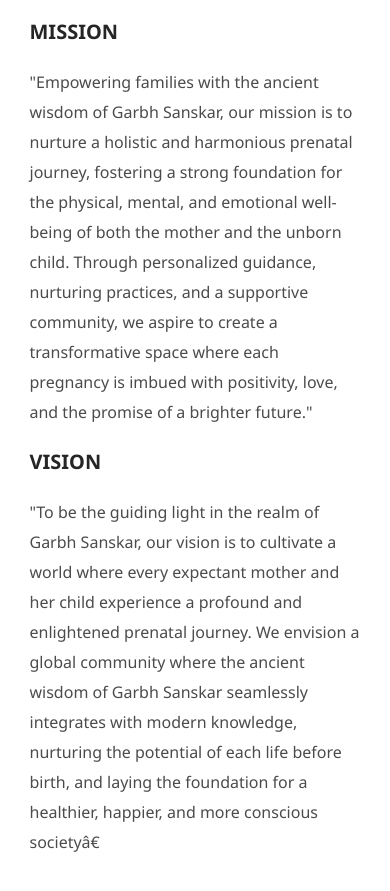
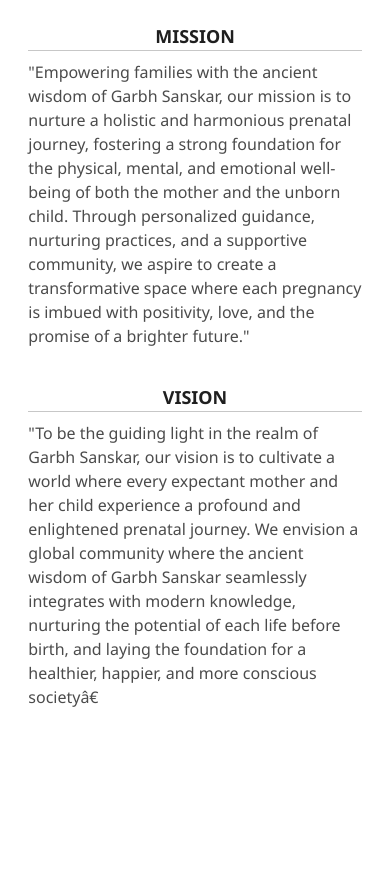
Before and after one commit to Nithesh7708/5_element, a plain HTML site: page services/garbhsanskar.html in a window 390 px wide. Shown: the part 2974-3865 px from the top of the page. After the commit the page ends 3729 px from the top, so only its background shows below. Drawn offline with nearby package versions, Linux system fonts and the light colour scheme.

Commit message:
change style sheet

```diff
--- a/css/garbhsanskar.css
+++ b/css/garbhsanskar.css
@@ -304,7 +304,9 @@ main {
     display: flex;
     flex-direction: column;
     align-items: center;
+    justify-content: center;
     margin: 20px 0px;
+
 }
 
 .garbhsankar_container .head {
@@ -342,8 +344,9 @@ main {
     margin: 30px 0px;
     width: 100%;
     height: auto;
+    flex-direction: column;
     display: flex;
-    justify-content: flex-start;
+    align-items: center;
 }
 
 .garbhsankar_container .main_content ul {
@@ -367,9 +370,70 @@ main {
     margin-top: 6px;
     list-style: square;
 }
+.garbhsankar_container  .line_table{
+    width: 12px;
+    height: 200px;
+    margin: 10px 0px;
+    background-color: #e2e1e1;
+}
+.garbhsankar_container .content_table{
+    width: 95%;
+    gap: 20px;
+    display: flex;
+    align-items: center;
+    justify-content: center;
+}
+.garbhsankar_container .content_table .head{
+    position: relative;
+width: 100%;
+display: flex;
+justify-content: center;
+}
+.garbhsankar_container .content_table .head::before{
+    content: '';
+    width: 100%;
+    height: 1px;
+    position: absolute;
+    left: 0;
+    top: 100%;
+    background: #c7c7c7;
 
+}
+.garbhsankar_container .content_table .head {
+    font-size: 24px;
+    font-weight: bold;
+    color: #1f1f1f;
+}
+.garbhsankar_container .content_table .text{
+    margin: 10px 0px;
+    font-size: 16px;
+    color: #4b4b4b;
+}
 /* Styles for small screens (up to 576px) */
 @media (max-width: 576px) {
+    .garbhsankar_container  .line_table{
+        display: none;
+    }
+    .garbhsankar_container .content_table{
+        width: 95%;
+        gap: 20px;
+        display: flex;
+        flex-direction: column;
+        align-items: center;
+        justify-content: center;
+    }
+
+    .garbhsankar_container .content_table .head {
+        font-size: 18px;
+        font-weight: bold;
+        color: #1f1f1f;
+    }
+    .garbhsankar_container .content_table .text{
+        margin: 10px 0px;
+        font-size: 16px;
+        color: #4b4b4b;
+
+    }
     .garbhsankar_container {
         width: 100%;
 
--- a/services/garbhsanskar.html
+++ b/services/garbhsanskar.html
@@ -145,8 +145,12 @@
                     beunity er outcomes for both mother and baby. It emphasizes
                     personalized care, recognizing the uniqueness of each
                     pregnancy.</li>
-                <li class="sub_head">MISSION</li>
-                <li>"Empowering families with the ancient wisdom of Garbh
+            </ul>
+               <div class="content_table">
+                <div class="left">
+                    <div class="head">MISSION</div>
+                    <div class="text">
+                        <p>"Empowering families with the ancient wisdom of Garbh
                             Sanskar, our mission is to nurture a holistic and harmonious
                             prenatal journey, fostering a strong foundation for the
                             physical, mental, and emotional well-being of both the
@@ -154,18 +158,24 @@
                             guidance, nurturing practices, and a supportive community,
                             we aspire to create a transformative space where each
                             pregnancy is imbued with positivity, love, and the promise of
-                    a brighter future."</li>
-                <li class="sub_head">VISION</li>
-                <li>"To be the guiding light in the realm of Garbh Sanskar, our
+                            a brighter future."</p>
+                    </div>
+                </div>
+                <div class="line_table"></div>
+                <div class="right">
+                    <div class="head">VISION</div>
+                    <div class="text">
+                        <p>"To be the guiding light in the realm of Garbh Sanskar, our
                             vision is to cultivate a world where every expectant mother
                             and her child experience a profound and enlightened
                             prenatal journey. We envision a global community where the
                             ancient wisdom of Garbh Sanskar seamlessly integrates with
                             modern knowledge, nurturing the potential of each life
                             before birth, and laying the foundation for a healthier,
-                    happier, and more conscious society”
-                    </li>
-            </ul>
+                            happier, and more conscious society”</p>
+                    </div>
+                </div>
+               </div>
         </div>
     </div>
      </main>
```
Also changed, not shown: css/service.css (+8 -0 lines), service.html (+4 -4 lines), demo.txt (added). Lines whose indentation alone changed are shown as unchanged.
